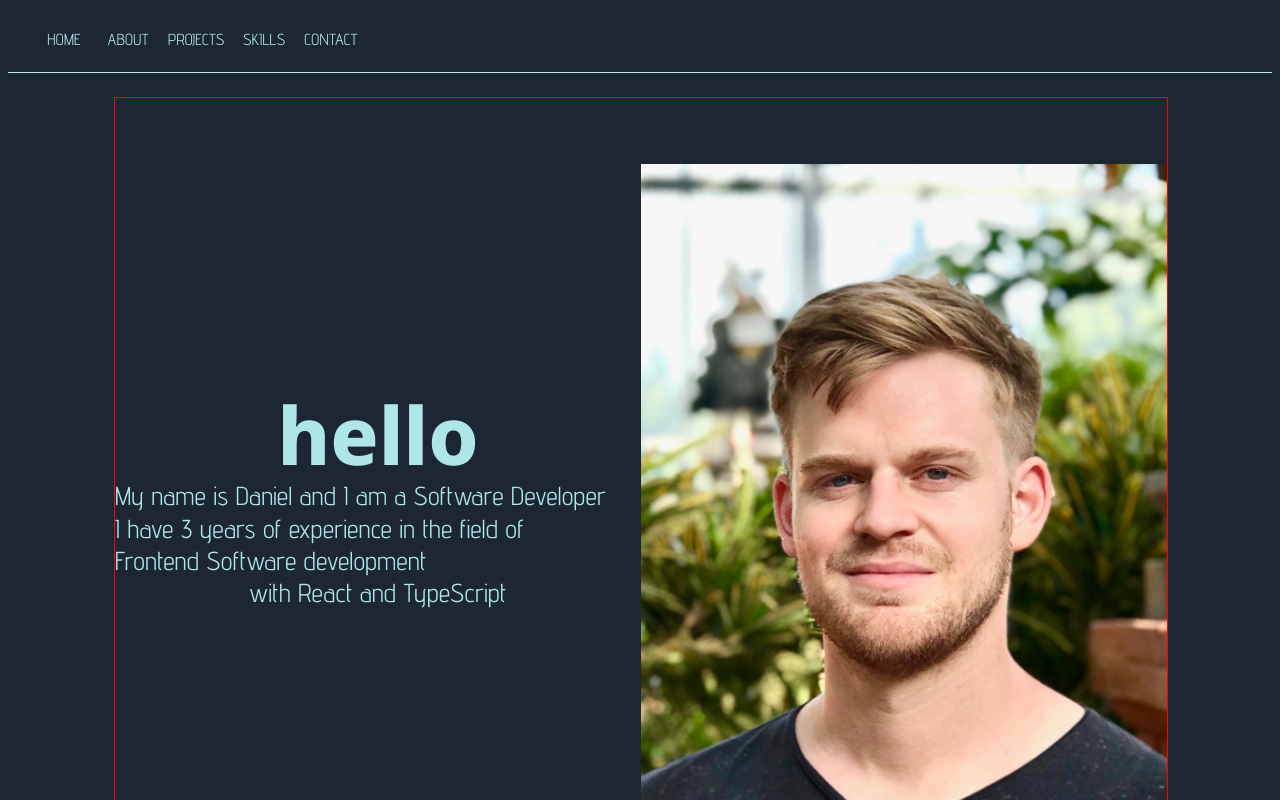
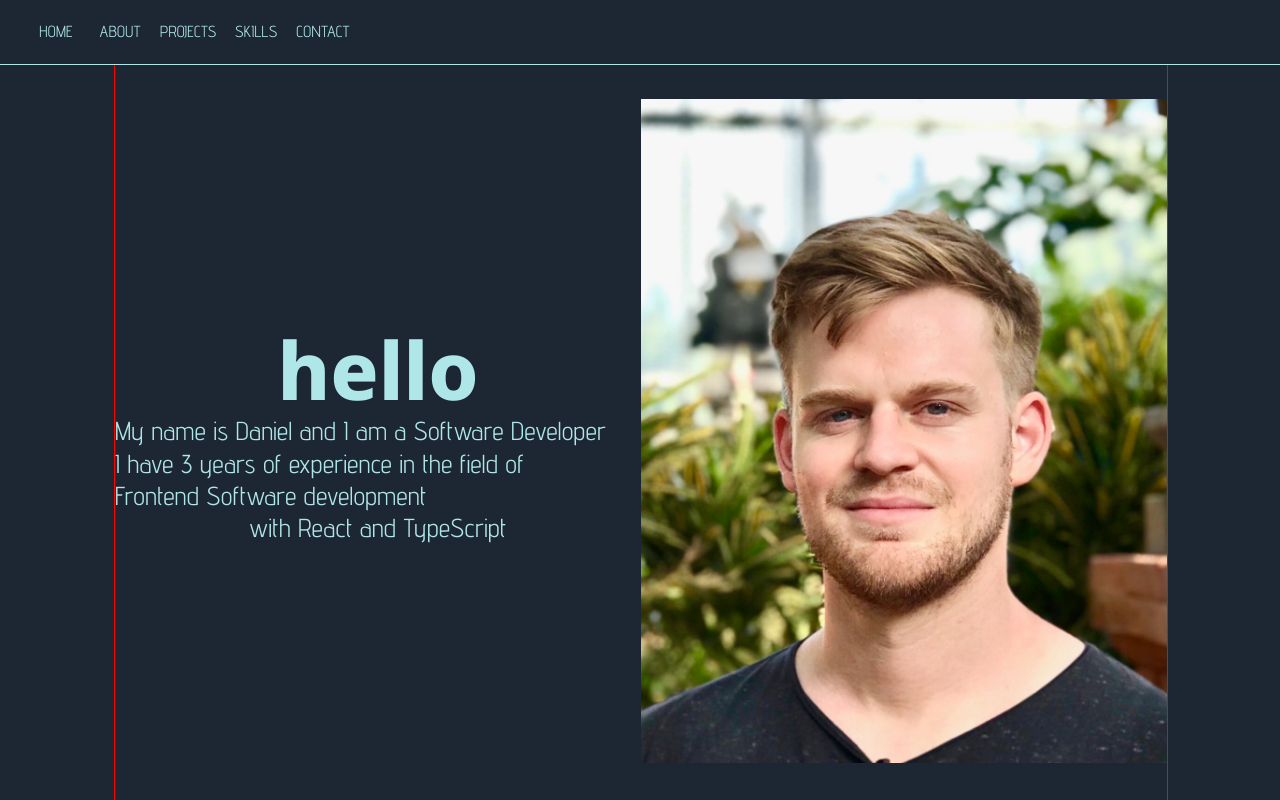
Before and after one commit to danielvonboros/portfolio, a React (Vite) app: page / in a window 1280 px wide. Shown: the top 800 px of the page. Built offline with nearby package versions, Linux system fonts and the light colour scheme; a web font is replaced by a local one.

Commit message:
feat: change appBar to fixed position

```diff
--- a/src/App.tsx
+++ b/src/App.tsx
@@ -66,7 +66,7 @@ const App = () => {
         }}
       >
         <AppBar
-          position="static"
+          position="fixed"
           elevation={0}
           sx={{ borderBottom: "solid 1px #AFE7E9" }}
         >
```
